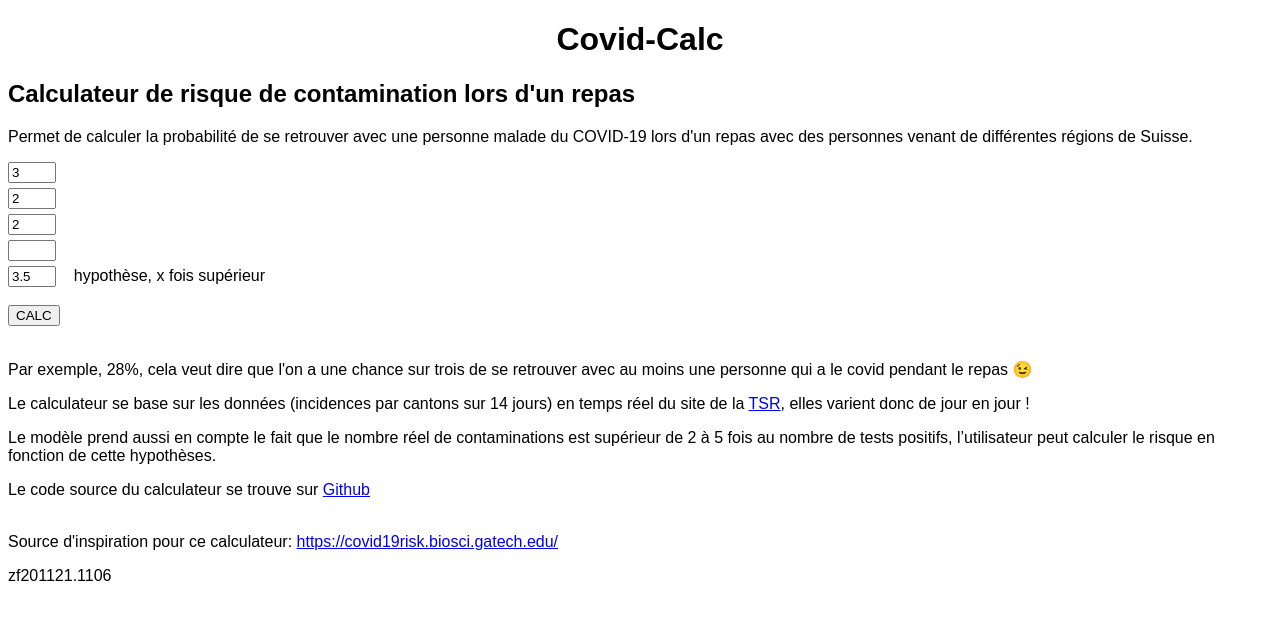
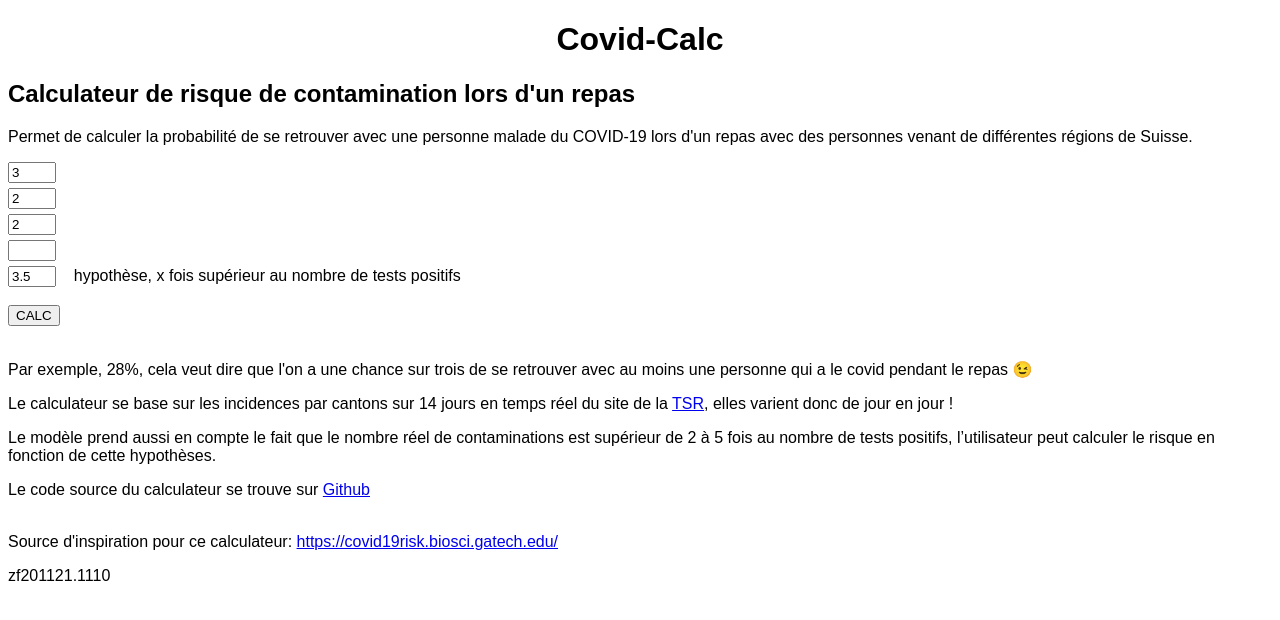
Before and after one commit to zuzu59/covid-calc, a plain HTML site: page index.html in a window 1280 px wide. Drawn offline with nearby package versions, Linux system fonts and the light colour scheme; no server answers.

```diff
--- a/index.html
+++ b/index.html
@@ -32,7 +32,7 @@
 
 <div id='bias' class='formdiv'>
 <input class="bias_value" type="text" value="3.5">
-<label>hypothèse, x fois supérieur</label>
+<label>hypothèse, x fois supérieur au nombre de tests positifs</label>
 </div>
 
 
@@ -49,7 +49,7 @@ Par exemple, 28%, cela veut dire que l'on a une chance sur trois de se retrouver
 </p>
 
 <p>
-Le calculateur se base sur les données (incidences par cantons sur 14 jours) en temps réel du site de la <a href="https://www.rts.ch/info/suisse/11137312-le-coronavirus-en-chiffres-et-en-cartes.html">TSR</a>, elles varient donc de jour en jour !</p>
+Le calculateur se base sur les incidences par cantons sur 14 jours en temps réel du site de la <a href="https://www.rts.ch/info/suisse/11137312-le-coronavirus-en-chiffres-et-en-cartes.html">TSR</a>, elles varient donc de jour en jour !</p>
 
 <p>
 Le modèle prend aussi en compte le fait que le nombre réel de contaminations est supérieur de 2 à 5 fois au nombre de tests positifs, l’utilisateur peut calculer le risque en fonction de cette hypothèses.
@@ -65,7 +65,7 @@ Le code source du calculateur se trouve sur <a href="https://github.com/zuzu59/c
 </p>
 
 <p>
-zf201121.1106
+zf201121.1110
 </p>
 
 
```
Also changed, not shown: favicon.png (renamed from favicon.png.png).
